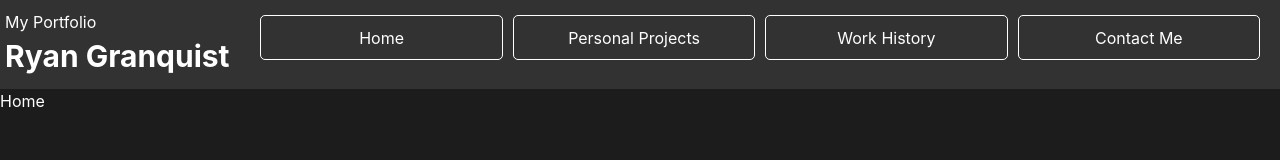
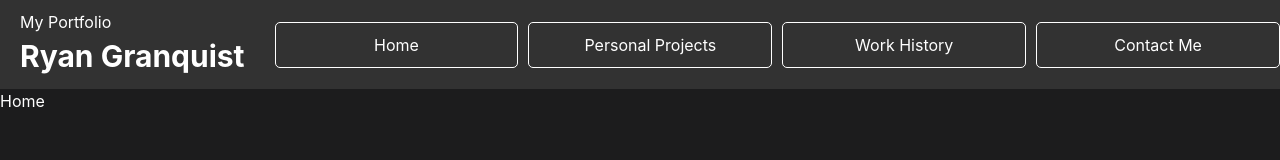
Before and after one commit to GranquistR/GranquistR.github.io, a plain HTML site: page index.html in a window 1280 px wide. Drawn offline with nearby package versions, Linux system fonts and the light colour scheme.

Commit message:
header style improvements

```diff
--- a/Components/Header.html
+++ b/Components/Header.html
@@ -14,10 +14,10 @@
 </script>
 <div class="header">
   <!-- header bar -->
-  <div class="row">
-    <div class="col">
+  <div class="row bar">
+    <div class="col-sm-x title">
       <div class="row">My Portfolio</div>
-      <div class="row title">Ryan Granquist</div>
+      <div class="row name">Ryan Granquist</div>
     </div>
     <div class="col link">Home</div>
     <div class="col link">Personal Projects</div>
@@ -31,16 +31,26 @@
     height: auto;
     background-color: #323232;
     color: white;
-    padding-top: 10px;
-    padding-bottom: 10px;
-    padding-left: 20px;
-    padding-right: 30px;
+    padding:10px
+
   }
 
-  .header .title {
+  .header .title{
+    margin-right:40px;
+    margin-left:40px;
+  }
+
+  .header .name {
     font-size: 30px;
     font-weight: bold;
     white-space: nowrap;
+
+  }
+
+  .header .bar{
+    display:flex;
+    justify-content: center;
+    align-items: center;
   }
 
   .header .link {
@@ -51,10 +61,10 @@
     padding: 5px;
     padding: 10px;
     margin: 5px;
-    height: 45px;
     cursor: pointer;
     white-space: nowrap;
     display: flex;
     justify-content: center;
+    height: fit-content;
   }
 </style>
```
